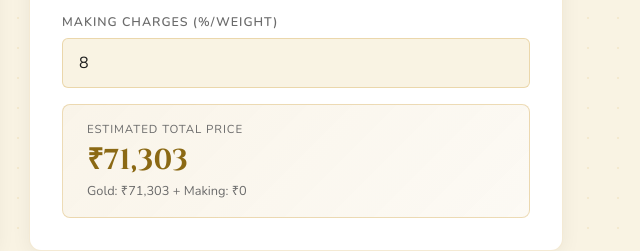
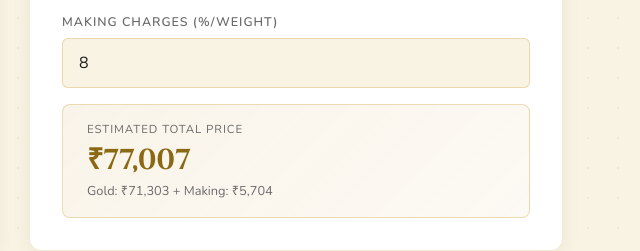
Before and after one commit to Aditya22-01/SRI-TIRUMALA-JEWELLERS, a plain HTML site: page index.html in a window 1280 px wide. Shown: the part 1980-2231 px from the top of the page, 627-1267 px from the left. Drawn offline with nearby package versions, Linux system fonts and the light colour scheme.

Commit message:
Update index.html

```diff
--- a/index.html
+++ b/index.html
@@ -1726,13 +1726,22 @@ function calcKarat(){
   });
 }
 function calcJewellery(){
-  const k=parseInt(document.getElementById('jewKarat').value);
-  const w=parseFloat(document.getElementById('jewWeight').value)||0;
-  const m=parseFloat(document.getElementById('makingCh').value)||0;
-  const gPrice=(k/24)*gold24k;
-  const goldVal=parseFloat(gPrice*w, makingVal=m*w/100);
-  document.getElementById('jewTotal').textContent=formatPrice(goldVal+makingVal);
-  document.getElementById('jewBreak').textContent='Gold: '+formatPrice(goldVal)+' + Making: '+formatPrice(makingVal);
+  const k = parseInt(document.getElementById('jewKarat').value);
+  const w = parseFloat(document.getElementById('jewWeight').value) || 0;
+  const m = parseFloat(document.getElementById('makingCh').value) || 0;
+
+  const gPrice = (k / 24) * gold24k;
+
+  const goldVal = gPrice * w;
+
+  // making % applied on gold value
+  const makingVal = (m / 100) * goldVal;
+
+  const total = goldVal + makingVal;
+
+  document.getElementById('jewTotal').textContent = formatPrice(total);
+  document.getElementById('jewBreak').textContent =
+    'Gold: ' + formatPrice(goldVal) + ' + Making: ' + formatPrice(makingVal);
 }
 function calcBuying(){
   const budget=parseFloat(document.getElementById('budget').value)||0;
```
